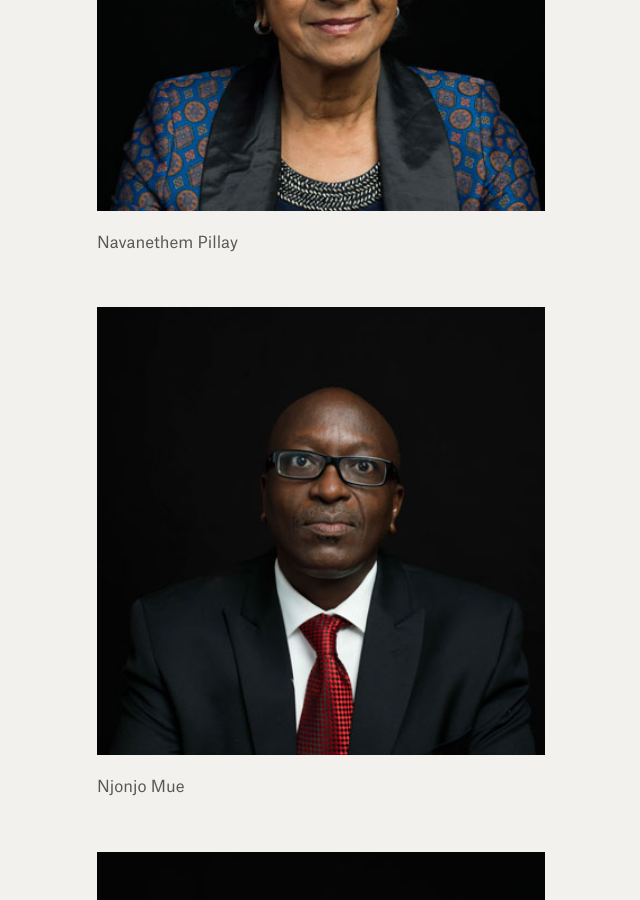
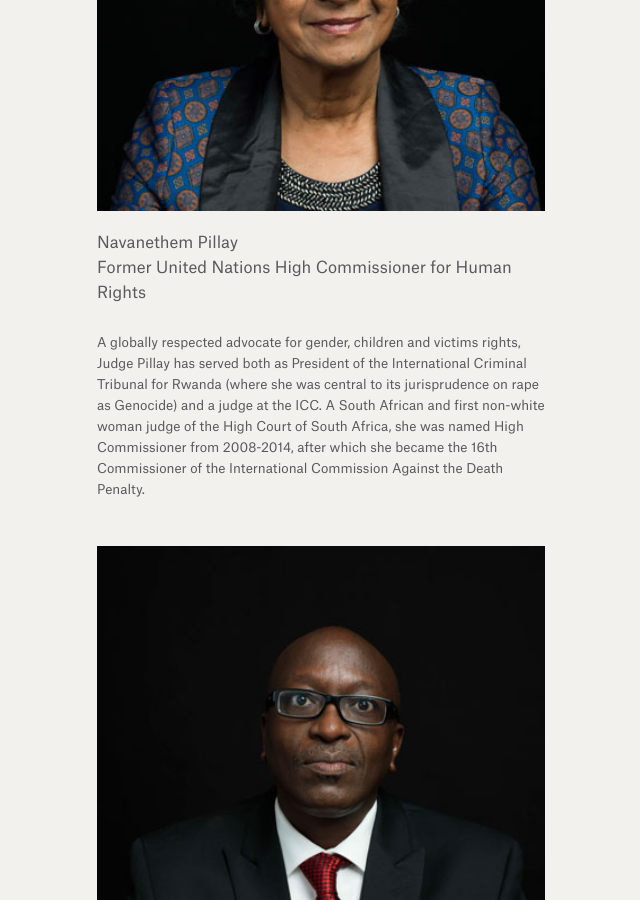
Before and after one commit to weights-and-measures/weights-and-measures.github.io, a Jekyll site: the page built from photographs.html, in a window 1280 px wide and 900 px high, scrolled down 7332 px. Shown: the whole window, without its empty margins (319-959 px from the left). Built offline with Jekyll 4.4.1, drawn with Linux system fonts in a browser that asks for light colours.

Commit message:
Updated D14

```diff
--- a/_photographs/d14.markdown
+++ b/_photographs/d14.markdown
@@ -6,4 +6,7 @@ position: 45
 
 ![navy-pilay04.jpg](/uploads/navy-pilay04.jpg)
 
-Navanethem Pillay
+Navanethem Pillay <br> Former United Nations High Commissioner for Human Rights
+
+
+A globally respected advocate for gender, children and victims rights, Judge Pillay has served both as President of the International Criminal Tribunal for Rwanda (where she was central to its jurisprudence on rape as Genocide) and a judge at the ICC. A South African and first non-white woman judge of the High Court of South Africa, she was named High Commissioner from 2008-2014, after which she became the 16th Commissioner of the International Commission Against the Death Penalty.
```
